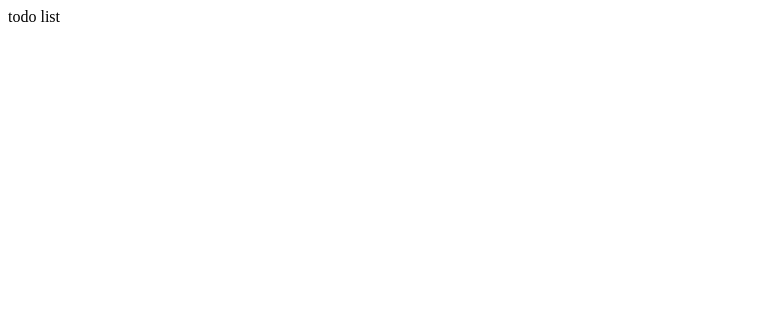
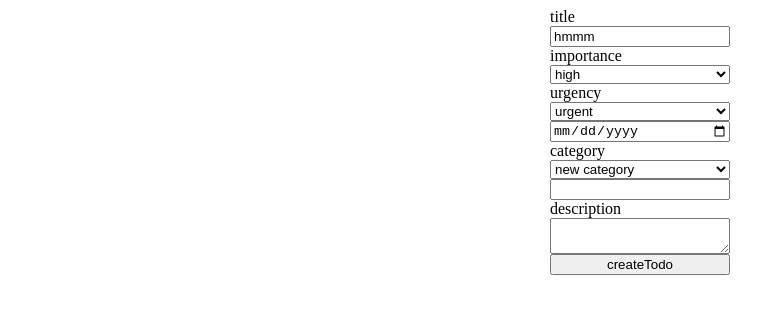
Before and after one commit to Pieterwattel/toDoodle3, a website built with webpack: page src/index.html in a window 1280 px wide. Shown: the whole page, without its empty margins (0-784 px from the left). Built offline with nearby package versions, Linux system fonts and the light colour scheme.

Commit message:
do some basic fronend scaffolding
I made some html input for the data,
and connected these to JS nodes

```diff
--- a/src/index.html
+++ b/src/index.html
@@ -9,7 +9,45 @@
 </head>
 
 <body>
-    todo list
+    <div id="mainContent">
+        <div id="leftSideDiv">
+            <label for="title">title</label>
+            <input type="text" name="title" id="titleInput" value="hmmm">
+
+            <label for="importance">importance</label>
+            <select name="importance" id="importanceSelector">
+                <option value="high">high</option>
+                <option value="low">low</option>
+            </select>
+
+            <label for="urgency">urgency</label>
+            <select name="urgency" id="urgencySelector">
+                <option value="1">urgent</option>
+                <option value="2">soon</option>
+                <option value="3">casual</option>
+                <option value="4">give date</option>
+            </select>
+            <input type="date" name="urgencyDate" id="urgencyDateInput">
+
+            <label for="category">category</label>
+            <select name="category" id="categorySelector">
+                <option value="">new category</option>
+            </select>
+            <input type="text" id="categoryInput">
+
+            <label for="description">description</label>
+            <textarea name="description" id="descriptionInput"></textarea>
+
+            <button id="todoCreationBtn">createTodo</button>
+
+            <div id="todoDetailDisplay"></div>
+        </div>
+
+        <div id="rightSideDiv">
+            <table id="todoDisplay">
+            </table>
+        </div>
+    </div>
 </body>
 
 </html>
--- a/src/styles.css
+++ b/src/styles.css
@@ -0,0 +1,44 @@
+/*
+
+tr {
+  background-color: red;
+  border: 2px solid grey;
+  box-shadow: inset 1px 1px 5px black;
+  display: flex;
+}
+
+p {
+  margin: 0;
+}
+
+div {
+  min-height: 250px;
+  border: 2px solid red;
+  background-color: rgba(255, 255, 255, 0.2);
+}
+
+#mainContent {
+  display: flex;
+}
+
+
+#rightSideDiv {
+  width: 100%;
+}
+
+#dc972c2f-992c-51c6-a634-8f72aeb33ee7 {
+  width: 0;
+  height: 0;
+}
+*/
+body {
+  display: flex;
+  justify-content: center;
+  align-content: center;
+}
+
+#leftSideDiv {
+  display: flex;
+  flex-direction: column;
+  max-width: 180px;
+}
```
Also changed, not shown: src/view/domElements.js (added, +17 -0 lines), src/view/frontendUtils.js (added).
